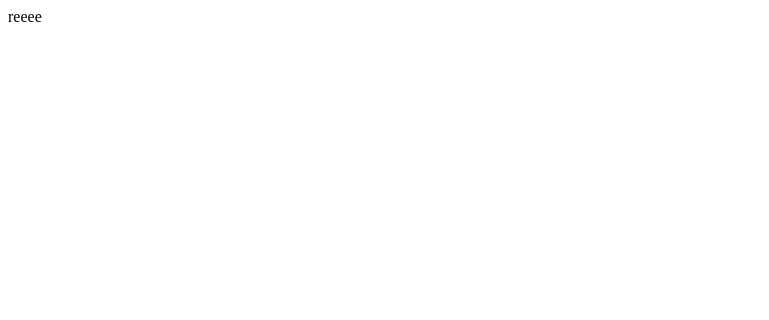
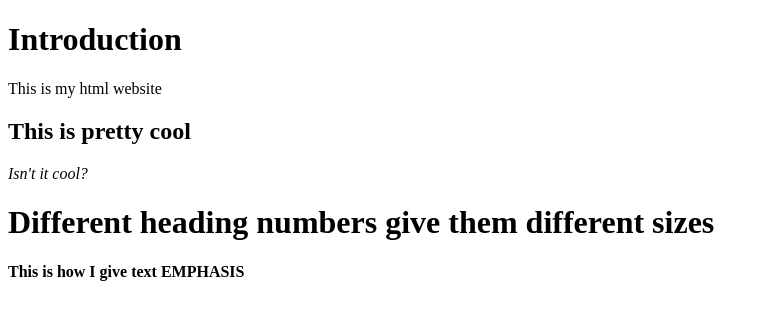
Before and after one commit to makelulz/lab-07-html, a plain HTML site: page index.html in a window 1280 px wide. Shown: the whole page, without its empty margins (0-769 px from the left). Drawn offline with Linux system fonts and the light colour scheme.

Commit message:
Added more text content

```diff
--- a/index.html
+++ b/index.html
@@ -5,7 +5,15 @@
   </head>
 
   <body>
-reeee
+  <h1>Introduction</h1>
+    <p> This is my html website </p>
+
+    <h2>This is pretty cool</h2>
+    <p><em>Isn't it cool?</em></p>
+
+    <h1> Different heading numbers give them different sizes </h1>
+    <p><strong>This is how I give text EMPHASIS</strong></p>
+
   </body>
 
 </html>
```
